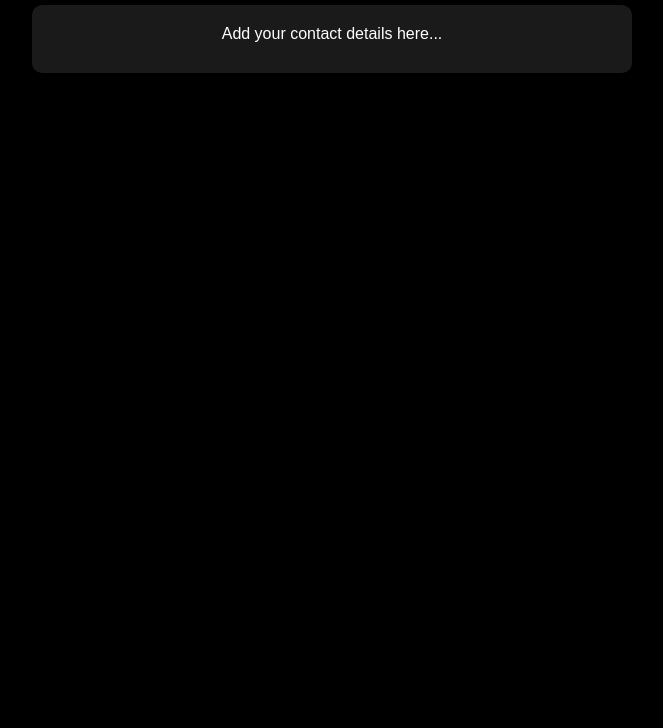
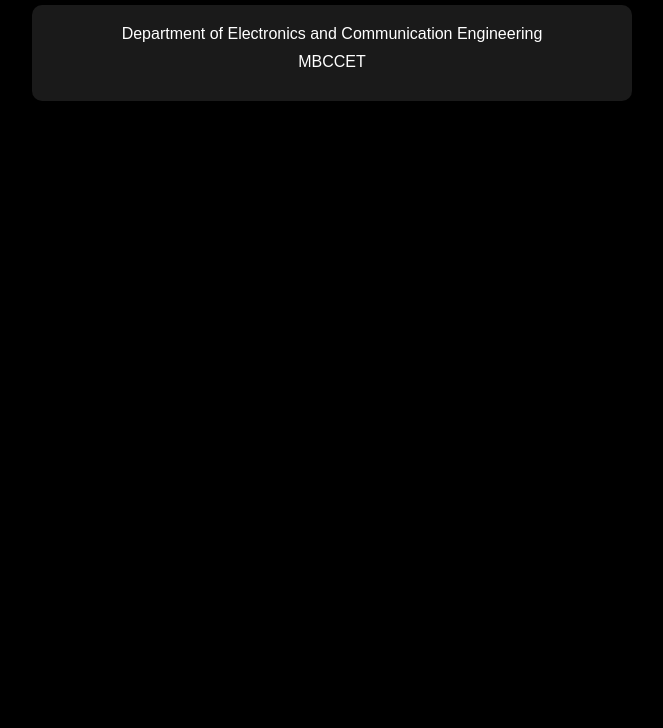
Before and after one commit to Marsdevelopers/ElFiesta, a plain HTML site: page contact.html in a window 1280 px wide. Shown: the part 72-800 px from the top of the page, without its empty margins (308-971 px from the left). Drawn offline with Linux system fonts and the light colour scheme.

Commit message:
Update contact.html

```diff
--- a/contact.html
+++ b/contact.html
@@ -35,7 +35,8 @@
 <body>
     <h1>Contact Us</h1>
     <div class="contact-container">
-        <p>Add your contact details here...</p>
+        <p>Department of Electronics and Communication Engineering</p>
+        <p> MBCCET </p>
     </div>
 </body>
 </html>
```
